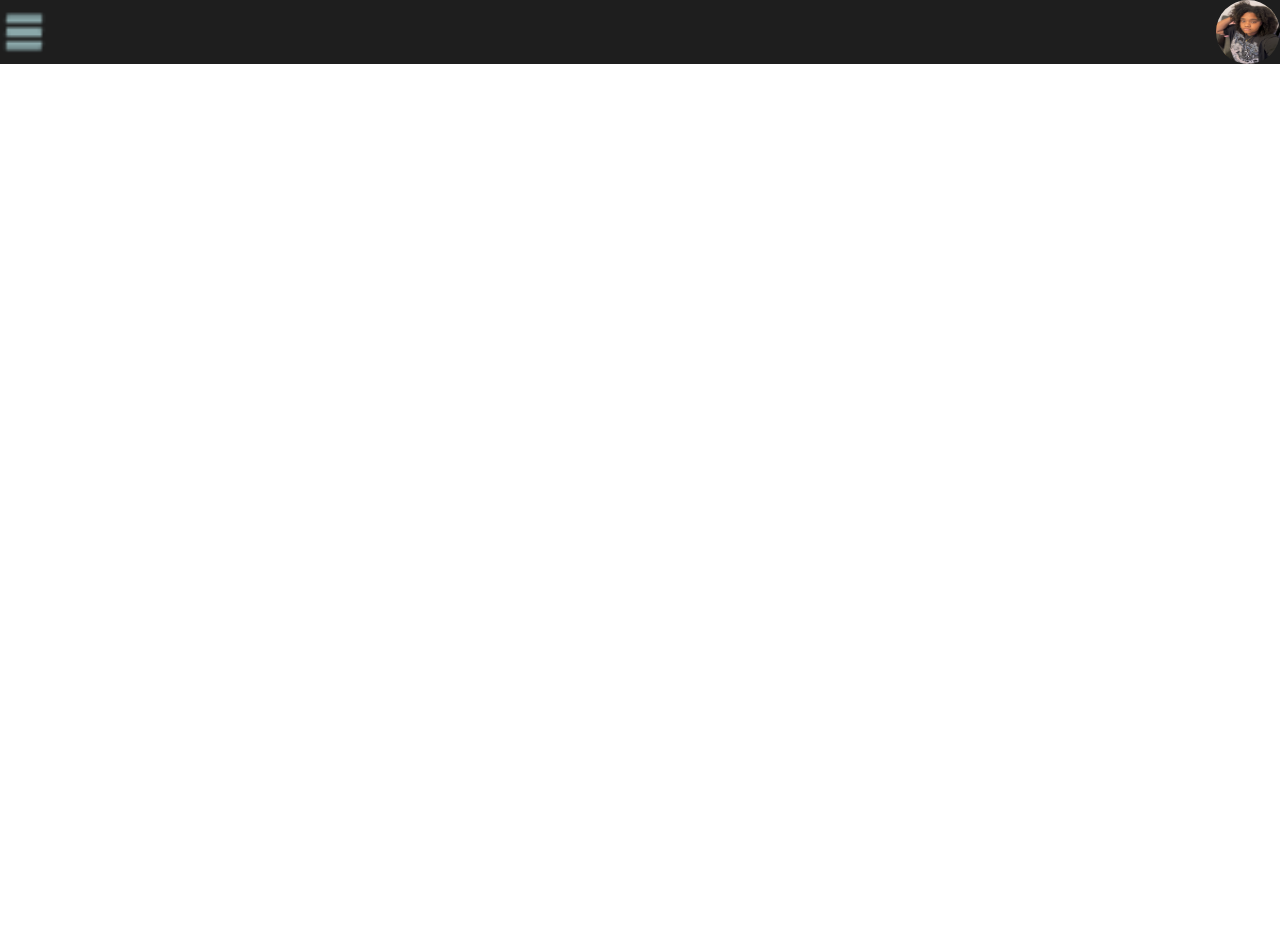
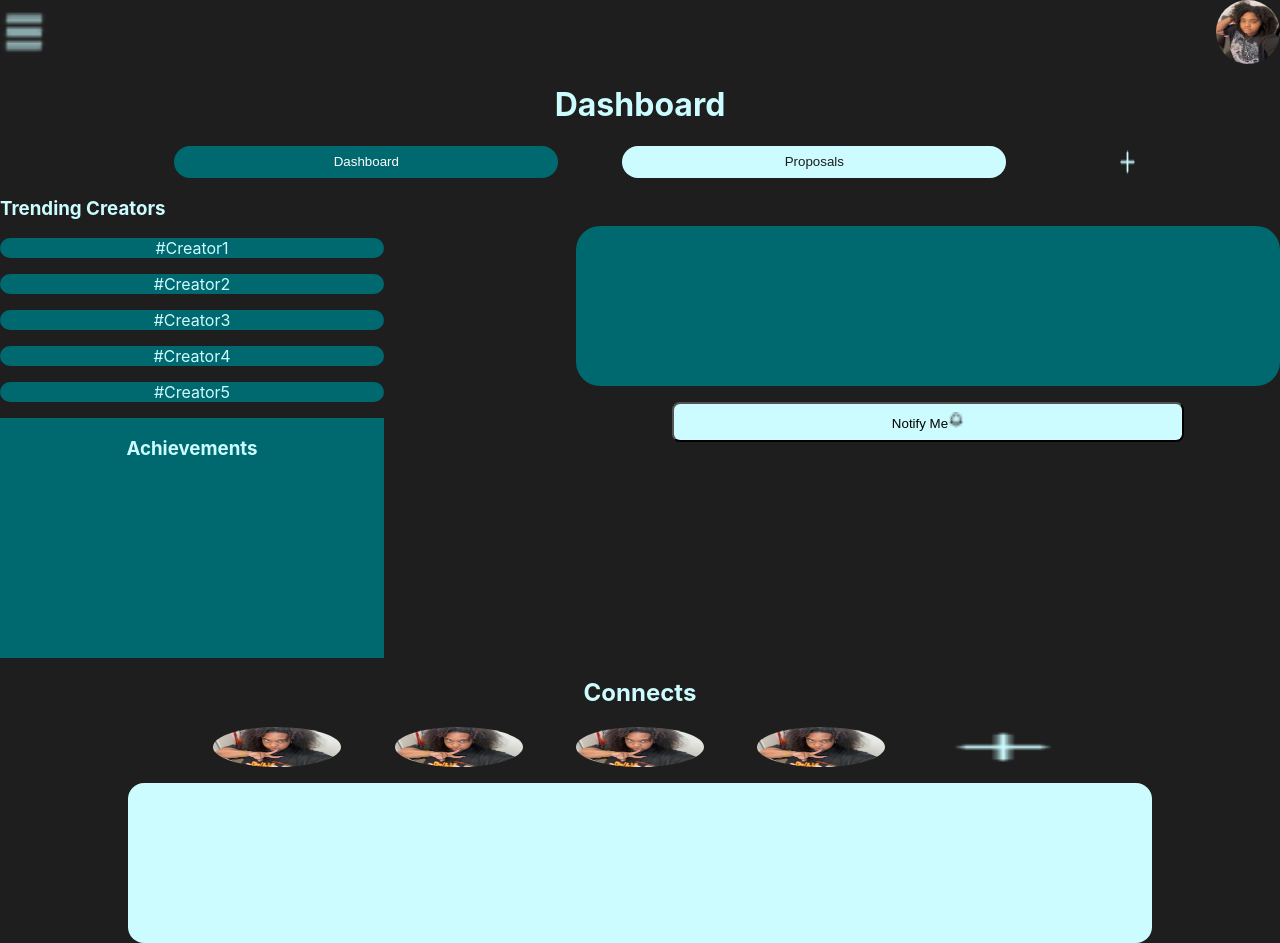
Before and after one commit to dacotah03/CreateU-Capstone, a React (Create React App) app: page /dashboard in a window 1280 px wide. Before the commit the page ends 800 px from the top, so only its background shows below. Built offline with nearby package versions, Linux system fonts and the light colour scheme.

Commit message:
finished dashboard

```diff
--- a/package.json
+++ b/package.json
@@ -7,6 +7,7 @@
     "@testing-library/react": "^13.4.0",
     "@testing-library/user-event": "^13.5.0",
     "browser-router": "^0.2.0",
+    "chart.js": "^4.4.0",
     "firebase": "^10.6.0",
     "react": "^18.2.0",
     "react-dom": "^18.2.0",
--- a/src/Pages/Dashboard/Dashboard.js
+++ b/src/Pages/Dashboard/Dashboard.js
@@ -1,6 +1,9 @@
 import '../Dashboard/Dashboard.scss'
 import menu from '../../assets/icons/🦆 icon _menu_.png'
 import pfp from '../../assets/user.JPG'
+import add from '../../assets/icons/🦆 icon _plus_.png'
+import notify from '../../assets/icons/🦆 icon _bell outline_.png'
+import pfp2 from '../../assets/user2.JPG';
 
 const Dashboard = () => {
     return (
@@ -9,6 +12,59 @@ const Dashboard = () => {
                 <img className='dashboard__top-menu' src={menu}/>
                 <img className='dashboard__top-userpfp' src={pfp}/>
             </div>
+            <div className='dashboard__header'>
+                <h1 className='dashboard__header-text'>Dashboard</h1>
+            </div>
+            <div className='dashboard__nav'>
+                <div className='dashboard__nav-buttons'>
+                <button className='dashboard__nav-buttons-select'>Dashboard</button>
+                <button className='dashboard__nav-buttons-unselected'>Proposals</button>
+                </div>
+                <img className='dashboard__nav-add'src={add}/>
+            </div>
+            <div className='dashboard__stats'>
+                <div className='dashboard__stats-trending'>
+                    <h3 className='dashboard__stats-trending-header'>Trending Creators</h3>
+                    <div className='dashboard__stats-trending-background'>
+                        <p className='dashboard__stats-trending-background-user'>#Creator1</p>
+                    </div>
+                    <div className='dashboard__stats-trending-background'>
+                        <p className='dashboard__stats-trending-background-user'>#Creator2</p>
+                    </div>
+                    <div className='dashboard__stats-trending-background'>
+                        <p className='dashboard__stats-trending-background-user'>#Creator3</p>
+                    </div>
+                    <div className='dashboard__stats-trending-background'>
+                        <p className='dashboard__stats-trending-background-user'>#Creator4</p>
+                    </div>
+                    <div className='dashboard__stats-trending-background'>
+                        <p className='dashboard__stats-trending-background-user'>#Creator5</p>
+                    </div>
+                    <div className='dashboard__stats-trending-achievements'>
+                        <h3 className='dashboard__stats-trending-achievements-header'>Achievements</h3>
+                    </div>
+                </div>
+                <div className='dashboard__stats-charts'>
+                    <div className='dashboard__stats-charts-placeholder'></div>
+                    <button className='dashboard__stats-charts-notify'> Notify Me
+                    <img className='dashboard__stats-charts-notify-icons' src={notify}/></button>
+                </div>
+            </div>
+            <div className='dashboard__user'>
+                <h2 className='dashboard__user-header'>Connects</h2>
+            <div className='dashboard__user-pfps'>
+                    <img className='dashboard__user-pfps-user'src={pfp2}/>
+                    <img className='dashboard__user-pfps-user'src={pfp2}/>
+                    <img className='dashboard__user-pfps-user'src={pfp2}/>
+                    <img className='dashboard__user-pfps-user'src={pfp2}/>
+                    <img className='dashboard__user-pfps-user'src={add}/>
+                </div>
+            </div>
+            <div className='dashboard__earnings'>
+                <div className='dashboard__earnings-placeholder'>
+
+                </div>
+            </div>
         </div>
      );
 }
--- a/src/Pages/Dashboard/Dashboard.scss
+++ b/src/Pages/Dashboard/Dashboard.scss
@@ -14,4 +14,123 @@
             border-radius: 50%;
         }
     }
+    &__header{
+        display: flex;
+        flex-direction: row;
+        justify-content: center;
+        &-text{
+            color: #CCFCFF;
+        }
+    }
+    &__nav{
+        display: flex;
+        flex-direction: row;
+        justify-content: space-evenly;
+        &-buttons{
+            display: flex;
+            flex-direction: row;
+            justify-content: space-between;
+            width: 65vw;
+            position: relative;
+            left: 2rem;
+            &-select{
+                background-color: #00696F;
+                color: #FFFFFF;
+                width: 30vw;
+                height: 4vh;
+                border-radius: 5rem;
+                border: none;
+            }
+            &-unselected{
+                background-color: #CCFCFF;
+                color: #1E1E1E;
+                width: 30vw;
+                height: 4vh;
+                border-radius: 5rem;
+                border: none;
+            }
+        }
+    }
+    &__stats{
+        display: flex;
+        flex-direction: row;
+        justify-content: space-between;
+        &-trending{
+            &-header{
+                color: #CCFCFF;
+            }
+            &-background{
+                background-color: #00696F;
+                border-radius: 5rem;
+                width: 30vw;
+                &-user{
+                    color: #CCFCFF;
+                    display: flex;
+                    flex-direction: row;
+                    justify-content: center;
+                }
+            }
+            &-achievements{
+                background-color: #00696F;
+                height: 30vh;
+                color: #CCFCFF;
+                display: flex;
+                justify-content: center;
+            }
+        }
+        &-charts{
+            display: flex;
+            flex-direction: column;
+            align-items: center;
+            padding-top: 3rem;
+            &-placeholder{
+                border-radius: 1.5rem;
+                background-color: #00696F;
+                width: 55vw;
+                height: 20vh;
+                margin-bottom: 1rem;
+            }
+            &-notify{
+                border-radius: 0.5rem;
+                width: 40vw;
+                height: 5vh;
+                background-color: #CCFCFF;
+                &-icons{
+                    height: 1rem;
+                }
+            }
+        }
+
+    }
+    &__user{
+        display: flex;
+        flex-direction: column;
+        align-items: center;
+        &-header{
+            color: #CCFCFF;
+        }
+        &-pfps{
+            display: flex;
+            justify-content: space-evenly;
+            width: 75%;
+            margin: 1rem;
+            margin-top: 0rem;
+            &-user{
+                width: 10vw;
+                height: 5vh;
+                border-radius: 50%;
+            }
+        }
+    }
+    &__earnings{
+        display: flex;
+        flex-direction: column;
+        align-items: center;
+        &-placeholder{
+            background-color: #CCFCFF;
+            width: 80vw;
+            height: 20vh;
+            border-radius: 1rem;
+        }
+    }
 }
```
Also changed, not shown: src/assets/user2.JPG (added), 1 other file (tests, documents, lock files or other folders).
